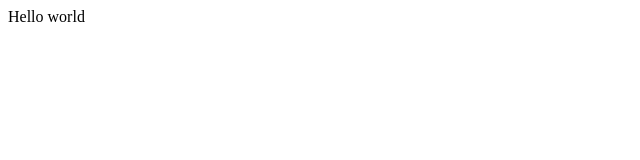
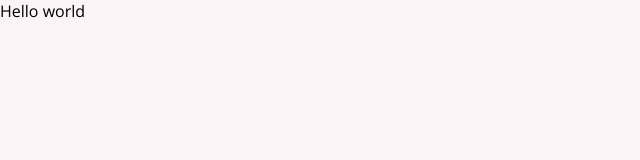
Before and after one commit to RZFalcore/udemy-react-course, a React (Create React App) app: page / in a window 1280 px wide. Shown: the top 160 px of the page, without its empty margins (0-640 px from the left). Built offline with nearby package versions, Linux system fonts and the light colour scheme.

Commit message:
added base css

```diff
--- a/src/Pages/SummaryApp.css
+++ b/src/Pages/SummaryApp.css
@@ -0,0 +1,21 @@
+@import url('https://fonts.googleapis.com/css2?family=Open+Sans:wght@400;700&display=swap');
+
+* {
+    box-sizing: border-box;
+}
+
+body {
+    font-family: "Open Sans", sans-serif;
+    margin: 0;
+    background-color: #fcf3f6;
+}
+
+h1 {
+    font-size: 2.5rem;
+    color: #2c292b;
+}
+
+h2 {
+    font-size: 1.5rem;
+    color: #2c292b;
+}
```
